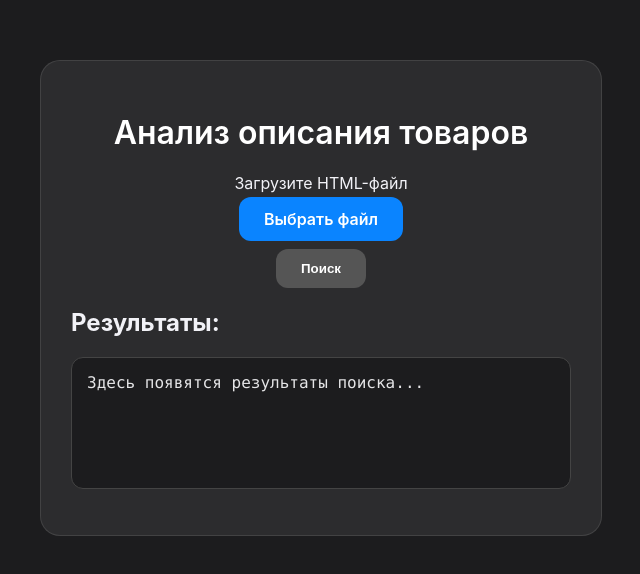
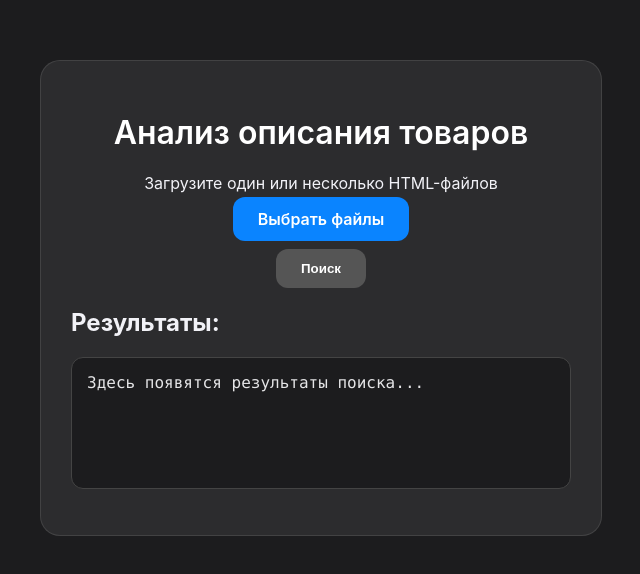
Before and after one commit to whothefusckisdaniil/Product-description-analys, a plain HTML site: page index.html in a window 1280 px wide. Shown: the part 122-696 px from the top of the page, without its empty margins (319-959 px from the left). Drawn offline with Linux system fonts and the light colour scheme.

Commit message:
Update index.html

```diff
--- a/index.html
+++ b/index.html
@@ -9,10 +9,10 @@
 <body>
     <div class="container">
         <h1>Анализ описания товаров</h1>
-        <p>Загрузите HTML-файл</p>
+        <p>Загрузите один или несколько HTML-файлов</p>
 
-        <label for="htmlFileInput" class="button">Выбрать файл</label>
-        <input type="file" id="htmlFileInput" accept=".html, .htm">
+        <label for="htmlFileInput" class="button">Выбрать файлы</label>
+        <input type="file" id="htmlFileInput" accept=".html, .htm" multiple>
 
         <div class="button-group">
             <button id="searchButton" class="button" disabled>Поиск</button>
```
